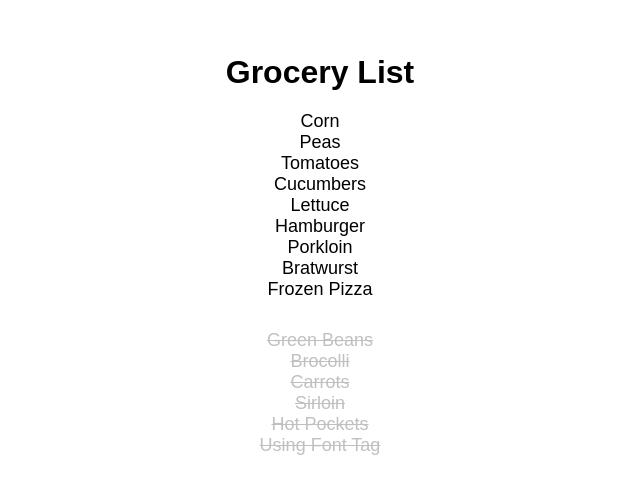
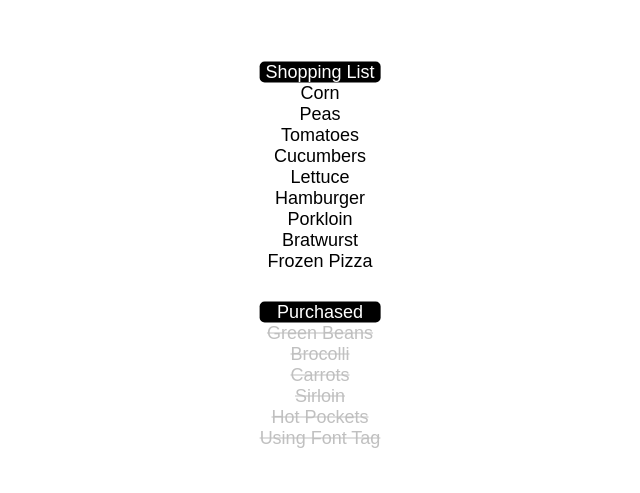
Before and after one commit to HeathT/ProjectCF, a plain HTML site: page index2.html in a window 1280 px wide. Shown: the part 145-638 px from the top of the page, without its empty margins (320-960 px from the left). Drawn offline with Linux system fonts and the light colour scheme.

Commit message:
Cleaned up the headers

```diff
--- a/css/main.css
+++ b/css/main.css
@@ -38,6 +38,12 @@
     padding-top: 15px;
 }
 
+.listHeader {
+    background-color: #000000;
+    border-radius: 5px;
+    color: #FFFFFF;
+}
+
 .purchasedItem {
     color: #C0C0C0;
     text-decoration: line-through;
--- a/index2.html
+++ b/index2.html
@@ -13,8 +13,8 @@
     <body onload="global.textChange.changeIt()">
         <div class="centerText">Developing 101</div>
         <div class="centerContent">
-            <div class="listTitle">Grocery List</div>
             <div class="currentList">
+                <div class="listHeader">Shopping List</div>
                 <div>Corn</div>
                 <div>Peas</div>
                 <div>Tomatoes</div>
@@ -26,6 +26,7 @@
                 <div>Frozen Pizza</div>
             </div>
             <div class="purchasedList">
+                <div class="listHeader">Purchased</div>
                 <div class="purchasedItem">Green Beans</div>
                 <div class="purchasedItem">Brocolli</div>
                 <div class="purchasedItem">Carrots</div>
```
